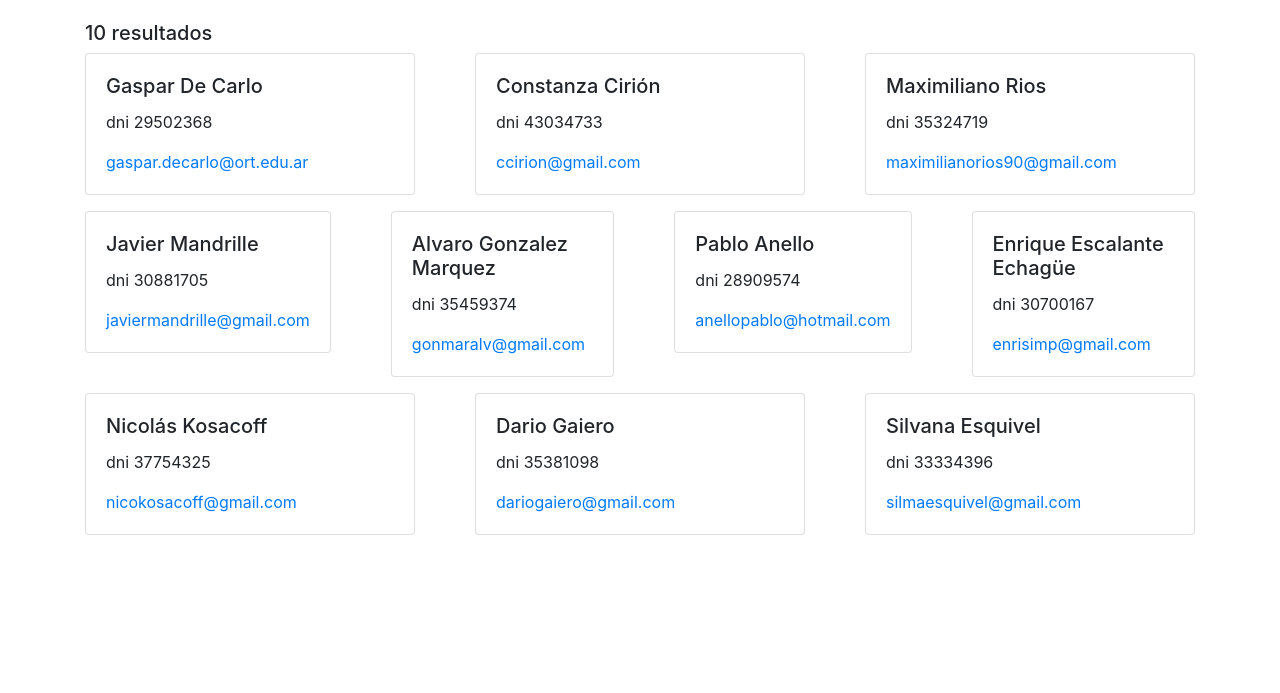
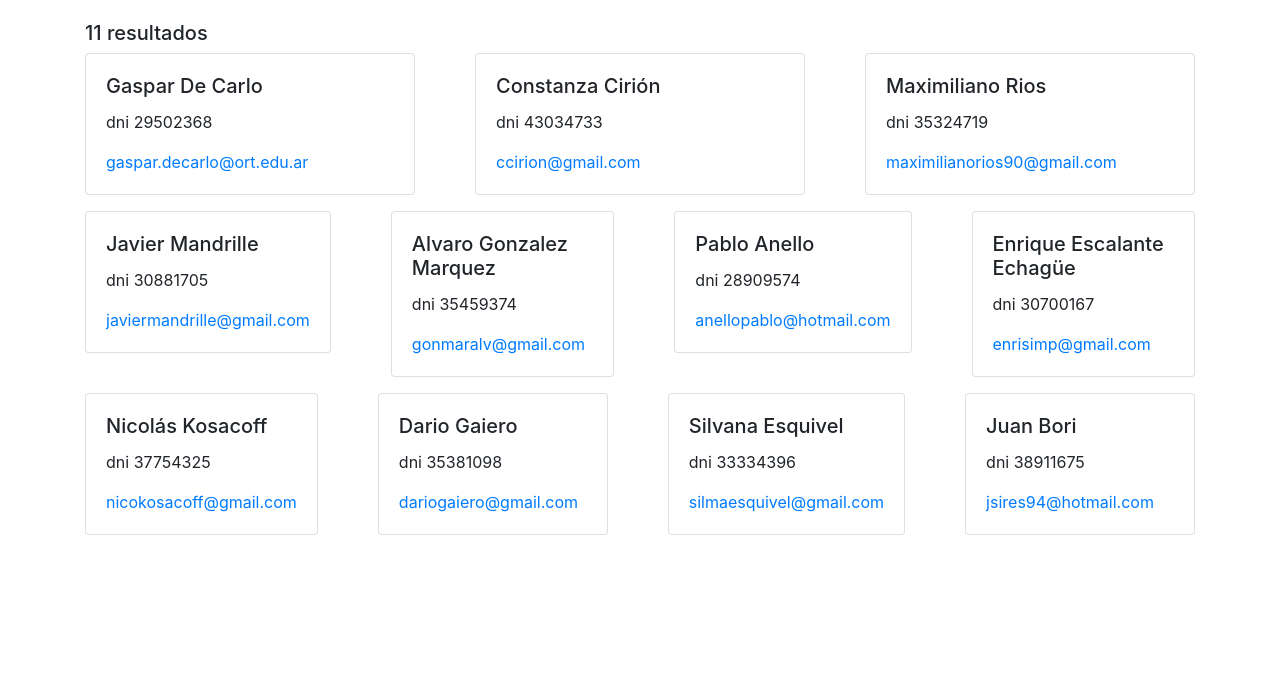
Before and after one commit to 2020-YA-NT2A/yant2-ejercicio-1, a plain HTML site: page index.html in a window 1280 px wide. Shown: the part 107-800 px from the top of the page. Drawn offline with nearby package versions, Linux system fonts and the light colour scheme.

Commit message:
agregado juan bori

```diff
--- a/index.html
+++ b/index.html
@@ -64,7 +64,8 @@
                     { nombre: 'Enrique', apellido: 'Escalante Echagüe', dni: 30700167, correo: 'enrisimp@gmail.com' },
                     { nombre: 'Nicolás', apellido: 'Kosacoff', dni: 37754325, correo: 'nicokosacoff@gmail.com' },
                     { nombre: 'Dario', apellido: 'Gaiero', dni: 35381098, correo: 'dariogaiero@gmail.com' },
-                    { nombre: 'Silvana', apellido: 'Esquivel', dni: 33334396, correo: 'silmaesquivel@gmail.com' }
+                    { nombre: 'Silvana', apellido: 'Esquivel', dni: 33334396, correo: 'silmaesquivel@gmail.com' },
+                    { nombre: 'Juan', apellido: 'Bori', dni: 38911675, correo: 'jsires94@hotmail.com' }
                 ]
         },
         computed: {
```
